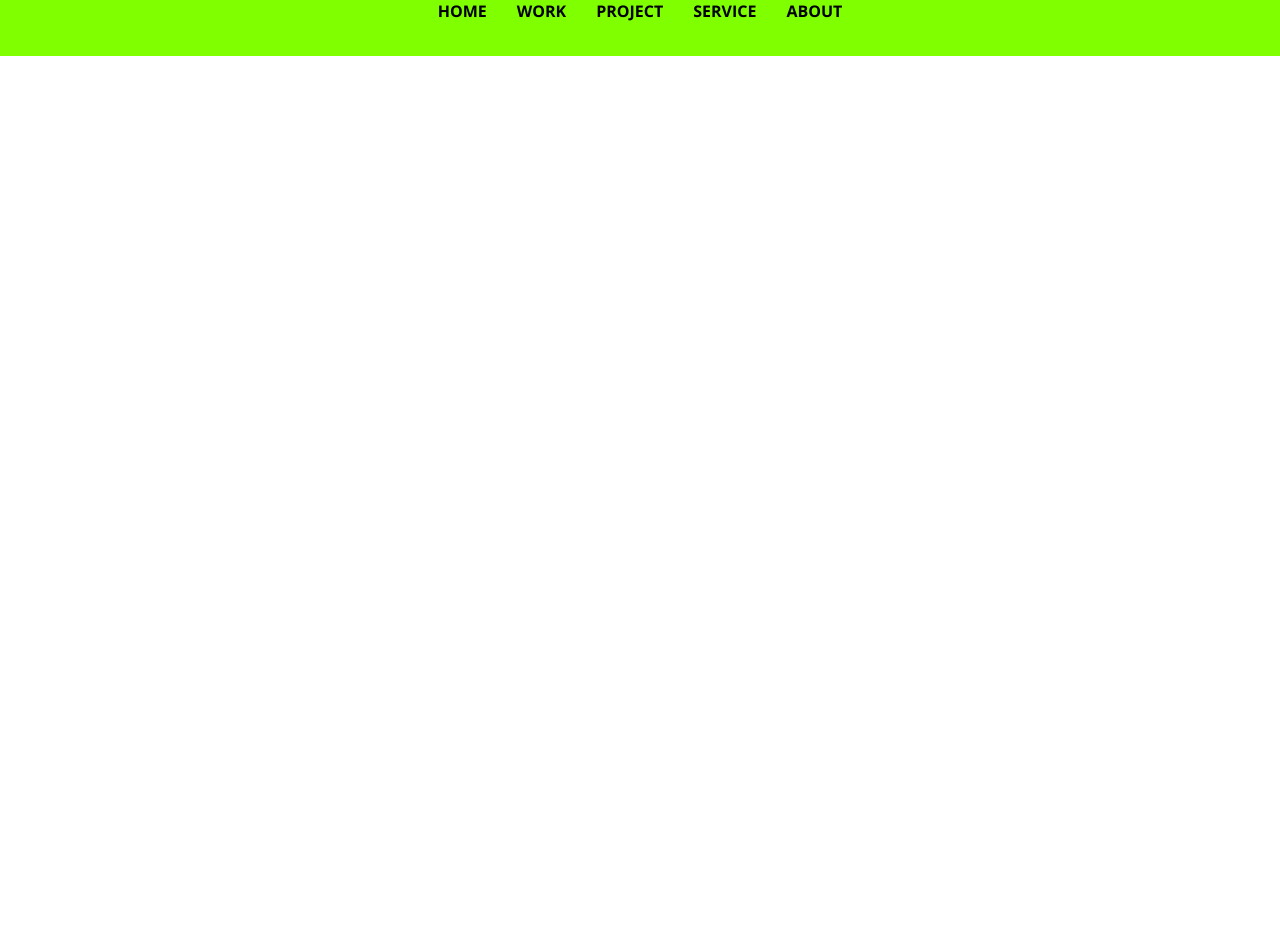
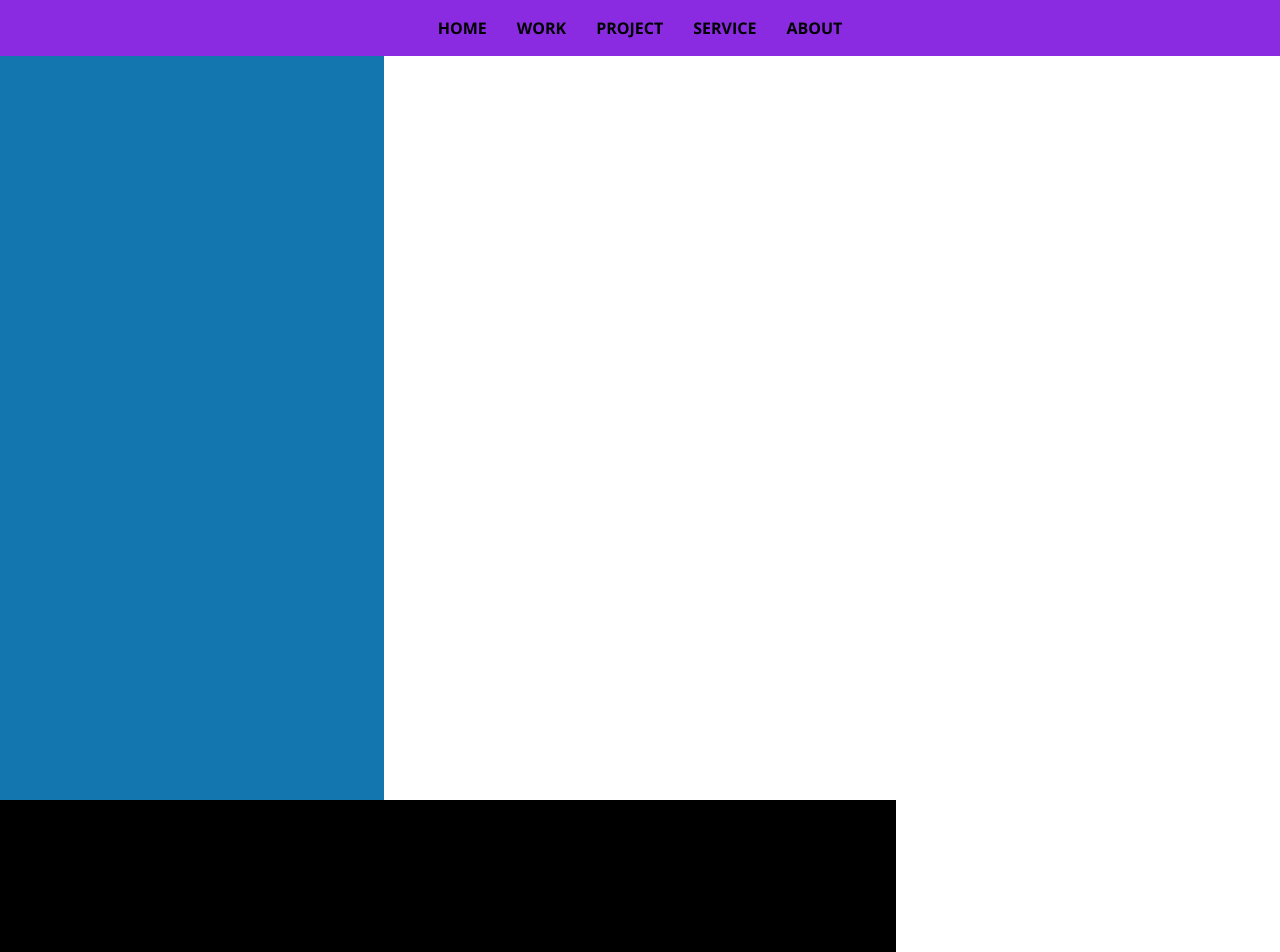
Before and after one commit to devid-charli/portfolio-design-lamia, a plain HTML site: page index.html in a window 1280 px wide. Shown: the top 952 px of the page. Before the commit the page ends 800 px from the top, so only its background shows below. Drawn offline with nearby package versions, Linux system fonts and the light colour scheme.

Commit message:
navberpart2

```diff
--- a/index.html
+++ b/index.html
@@ -10,7 +10,7 @@
 
 <link rel="stylesheet" href="style.css">
 
-
+<link rel="stylesheet" href="https://cdnjs.cloudflare.com/ajax/libs/font-awesome/6.5.2/css/all.min.css" integrity="sha512-SnH5WK+bZxgPHs44uWIX+LLJAJ9/2PkPKZ5QiAj6Ta86w+fsb2TkcmfRyVX3pBnMFcV7oQPJkl9QevSCWr3W6A==" crossorigin="anonymous" referrerpolicy="no-referrer" />
 
 
 
@@ -42,11 +42,29 @@
 
 
 
+<div class="right-box">
 
 
 
 
 
+
+</div>
+
+
+
+<div class="left-box">
+
+<div class="icon">
+
+    <i class="fa-brands fa-twitter"></i>
+    <i class="fa-brands fa-facebook"></i>
+
+</div>
+
+
+
+</div>
 
 
 
--- a/style.css
+++ b/style.css
@@ -16,7 +16,7 @@ font-weight: bold;
 }
 
 .main content{
-
+display: flex;
 min-height: 100vh;
 
 width: 100%;
@@ -30,9 +30,9 @@ width: 100%;
 
 
 .navlist{
+display: flex;
+background-color: blueviolet;
 
-
-background-color: chartreuse;
 width: 100%;
 height: 7vh;
 justify-content: center;
@@ -64,3 +64,38 @@ text-decoration: none;
 color: black;
 
 }
+
+.left-box{
+
+    background-color: black;
+    width: 70%;
+
+}
+
+
+
+
+
+
+.right-box{
+
+    background-color: rgb(20, 118, 175);
+    width: 30%;
+
+}
+
+
+
+
+
+
+
+
+.left-box, .right-box{
+
+
+height: 100vh;
+
+
+
+}
```
